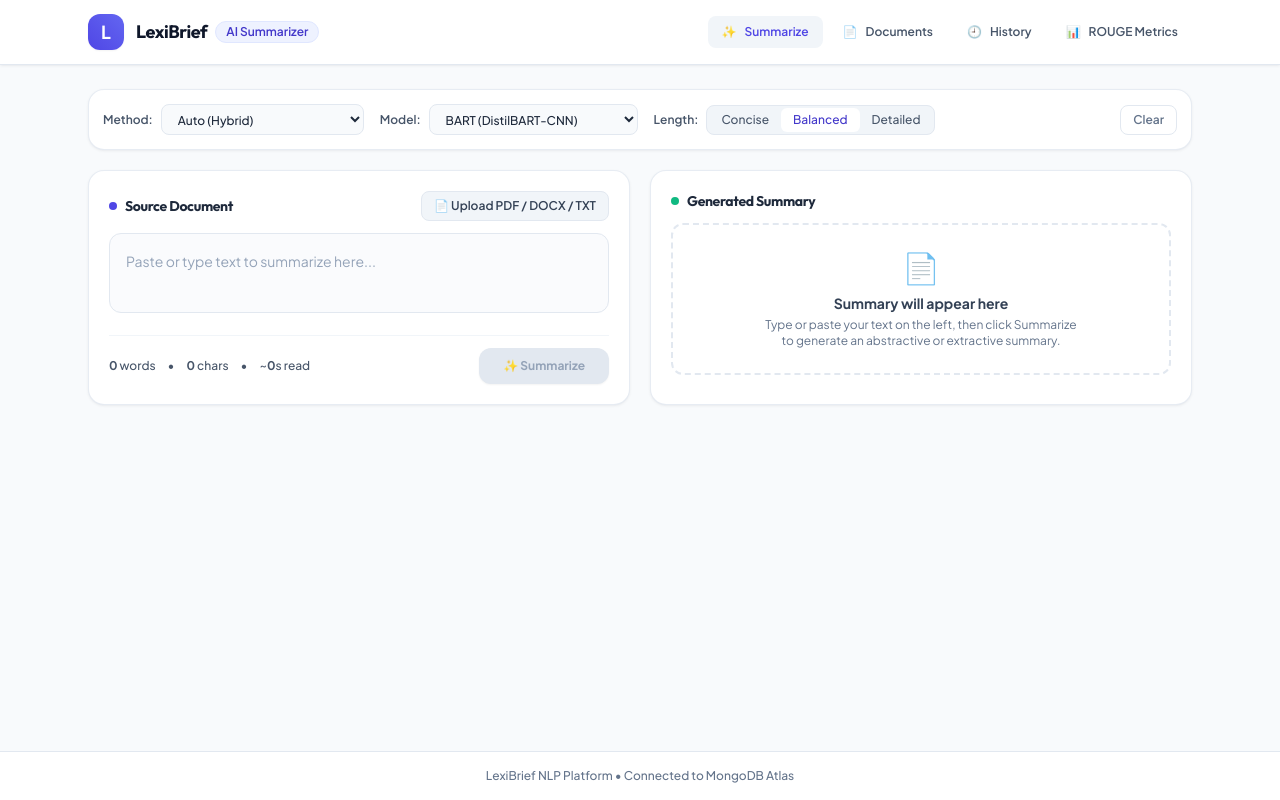
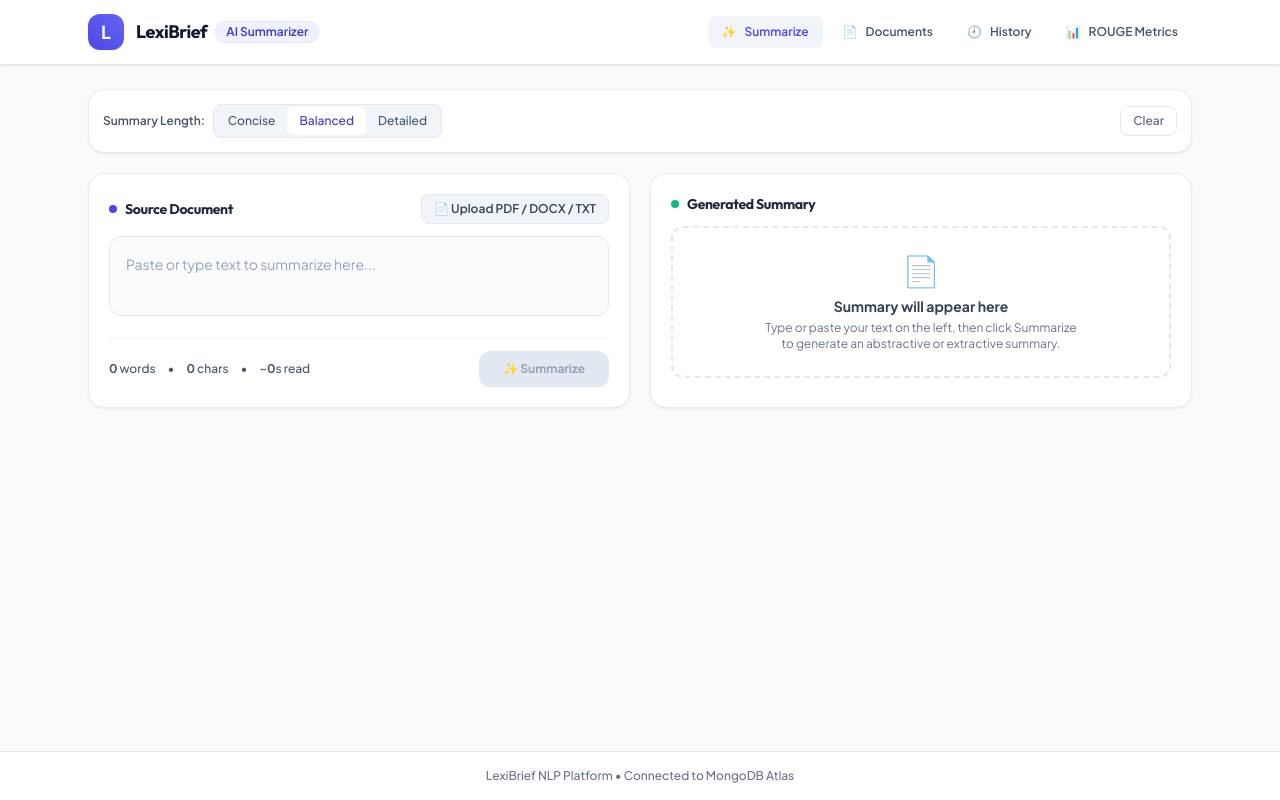
Before and after one commit to Abhijeet0848/LexiBrief, a FastAPI app: page / in a window 1280 px wide. Run offline with FastAPI, Linux system fonts and the light colour scheme; data that the repository does not hold is empty; some libraries are stand-ins or nearby versions.

Commit message:
feat: default to best transformer model and auto-hybrid method, simplifying toolbar

```diff
--- a/templates/index.html
+++ b/templates/index.html
@@ -386,49 +386,15 @@
                 {/* Control Toolbar */}
                 <div className="bg-white border border-slate-200/80 rounded-2xl p-3.5 flex flex-wrap items-center justify-between gap-4 card-shadow">
 
-                  {/* Left: Engine & Mode Controls */}
-                  <div className="flex flex-wrap items-center gap-4">
-
-                    {/* Method Selector */}
+                  {/* Left: Length Mode Switcher */}
                   <div className="flex items-center gap-2 text-xs">
-                      <span className="text-slate-600 font-semibold">Method:</span>
-                      <select
-                        value={engineMethod}
-                        onChange={(e) => setEngineMethod(e.target.value)}
-                        className="bg-slate-50 hover:bg-slate-100 border border-slate-200 text-slate-800 text-xs font-medium py-1.5 px-3 rounded-lg focus:outline-none focus:border-indigo-500 focus:bg-white cursor-pointer transition"
-                      >
-                        <option value="auto">Auto (Hybrid)</option>
-                        <option value="extractive">Extractive (TF-IDF Saliency)</option>
-                        <option value="abstractive">Abstractive (Transformer)</option>
-                      </select>
-                    </div>
-
-                    {/* Transformer Model Selector */}
-                    {(engineMethod === 'abstractive' || engineMethod === 'auto') && (
-                      <div className="flex items-center gap-2 text-xs">
-                        <span className="text-slate-600 font-semibold">Model:</span>
-                        <select
-                          value={modelChoice}
-                          onChange={(e) => setModelChoice(e.target.value)}
-                          className="bg-slate-50 hover:bg-slate-100 border border-slate-200 text-slate-800 text-xs font-medium py-1.5 px-3 rounded-lg focus:outline-none focus:border-indigo-500 focus:bg-white cursor-pointer transition"
-                        >
-                          <option value="bart">BART (DistilBART-CNN)</option>
-                          <option value="bart-large">BART Large (Facebook CNN)</option>
-                          <option value="t5">Google T5 (T5-Small)</option>
-                          <option value="pegasus">Google Pegasus</option>
-                        </select>
-                      </div>
-                    )}
-
-                    {/* Mode Length Pill Switcher */}
-                    <div className="flex items-center gap-2 text-xs">
-                      <span className="text-slate-600 font-semibold">Length:</span>
+                    <span className="text-slate-600 font-semibold">Summary Length:</span>
                     <div className="inline-flex bg-slate-100 p-0.5 rounded-lg border border-slate-200">
                       {['concise', 'balanced', 'detailed'].map(m => (
                         <button
                           key={m}
                           onClick={() => setSummaryMode(m)}
-                            className={`px-3 py-1 text-xs font-medium capitalize rounded-md transition ${
+                          className={`px-3 py-1.5 text-xs font-medium capitalize rounded-md transition ${
                             summaryMode === m
                               ? 'bg-white text-indigo-700 font-bold shadow-xs'
                               : 'text-slate-600 hover:text-slate-900'
@@ -438,8 +404,6 @@
                         </button>
                       ))}
                     </div>
-                    </div>
-
                   </div>
 
                   {/* Right: Clear Button */}
```
Lines whose indentation alone changed are shown as unchanged.
